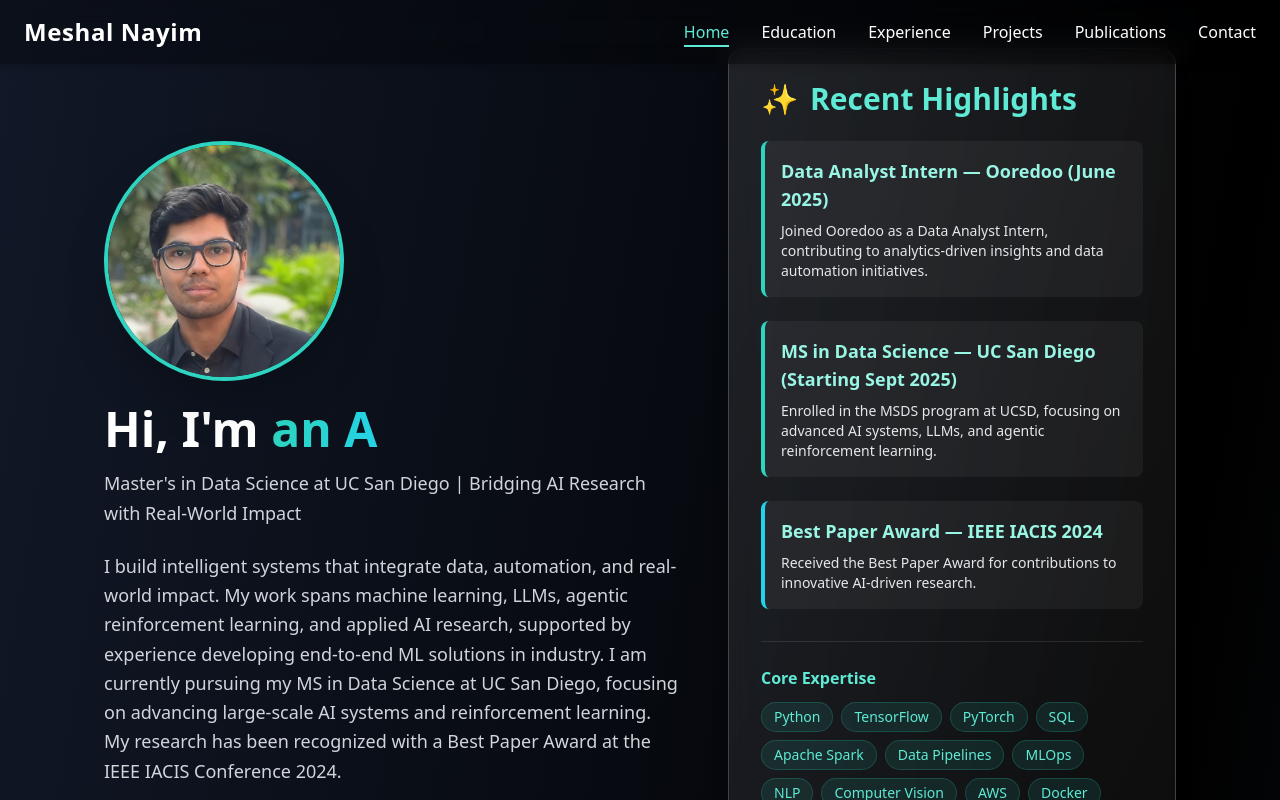
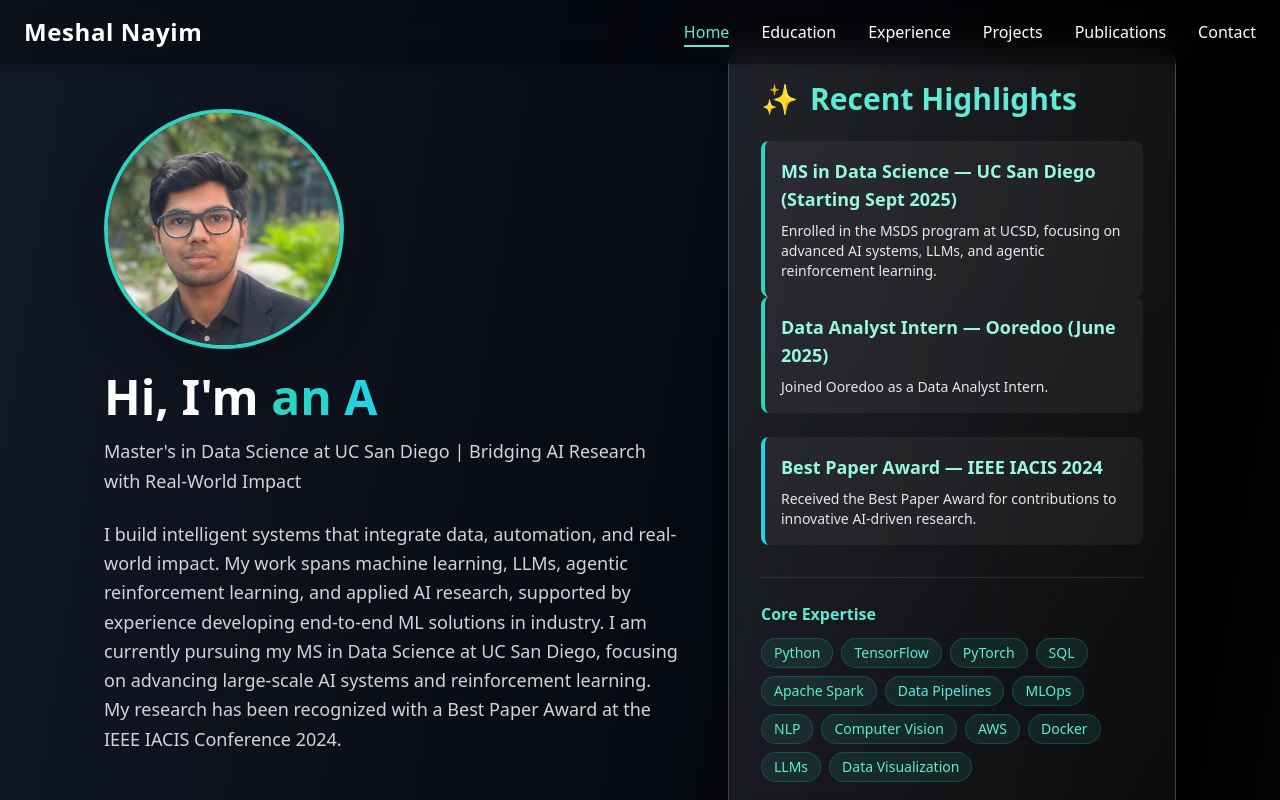
Before and after one commit to MeshalNayim/meshalnayim.github.io, a React (Vite) app: page / in a window 1280 px wide. Shown: the top 800 px of the page. Built offline with nearby package versions, Linux system fonts and the light colour scheme.

Commit message:
Update Hero.jsx

```diff
--- a/src/components/Hero.jsx
+++ b/src/components/Hero.jsx
@@ -64,16 +64,6 @@ export default function Hero() {
     Recent Highlights
   </h2>
 
-  <div className="space-y-6">
-    <div className="bg-white/5 p-4 rounded-lg border-l-4 border-teal-400 hover:bg-white/10 transition-all duration-300">
-      <h3 className="font-semibold text-teal-200 text-lg mb-2">
-        Data Analyst Intern — Ooredoo (June 2025)
-      </h3>
-      <p className="text-gray-200 text-sm">
-        Joined Ooredoo as a Data Analyst Intern, contributing to analytics-driven insights and data automation initiatives.
-      </p>
-    </div>
-
     <div className="bg-white/5 p-4 rounded-lg border-l-4 border-teal-400 hover:bg-white/10 transition-all duration-300">
       <h3 className="font-semibold text-teal-200 text-lg mb-2">
         MS in Data Science — UC San Diego (Starting Sept 2025)
@@ -82,6 +72,18 @@ export default function Hero() {
         Enrolled in the MSDS program at UCSD, focusing on advanced AI systems, LLMs, and agentic reinforcement learning.
       </p>
     </div>
+
+  <div className="space-y-6">
+    <div className="bg-white/5 p-4 rounded-lg border-l-4 border-teal-400 hover:bg-white/10 transition-all duration-300">
+      <h3 className="font-semibold text-teal-200 text-lg mb-2">
+        Data Analyst Intern — Ooredoo (June 2025)
+      </h3>
+      <p className="text-gray-200 text-sm">
+        Joined Ooredoo as a Data Analyst Intern.
+      </p>
+    </div>
+
+
 
     <div className="bg-white/5 p-4 rounded-lg border-l-4 border-cyan-400 hover:bg-white/10 transition-all duration-300">
       <h3 className="font-semibold text-teal-200 text-lg mb-2">
```
